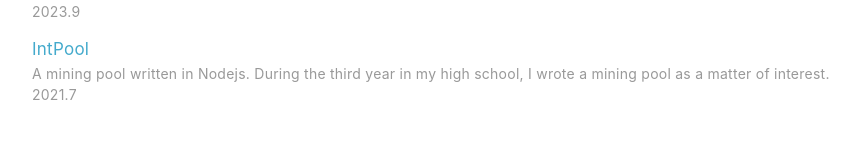
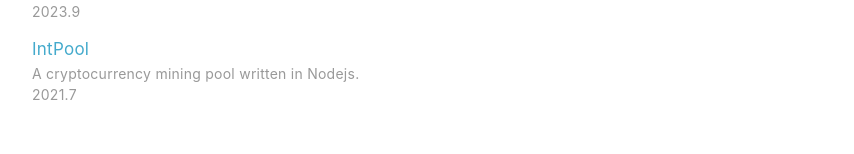
Before and after one commit to interestingLSY/interestingLSY.github.io, a Vue app: page / in a window 1280 px wide. Shown: the part 3020-3174 px from the top of the page, without its empty margins (156-1010 px from the left). Built offline with nearby package versions, Linux system fonts and the light colour scheme.

Commit message:
Tweak project description

```diff
--- a/src/data/projects.ts
+++ b/src/data/projects.ts
@@ -44,7 +44,7 @@ const projects: Project[] = [
 	},
 	{
 		name: "IntPool",
-		description: "A mining pool written in Nodejs. During the third year in my high school, I wrote a mining pool as a matter of interest.",
+		description: "A cryptocurrency mining pool written in Nodejs.",
 		time: "2021.7",
 		link: "https://github.com/interestingLSY/IntPool"
 	}
```
